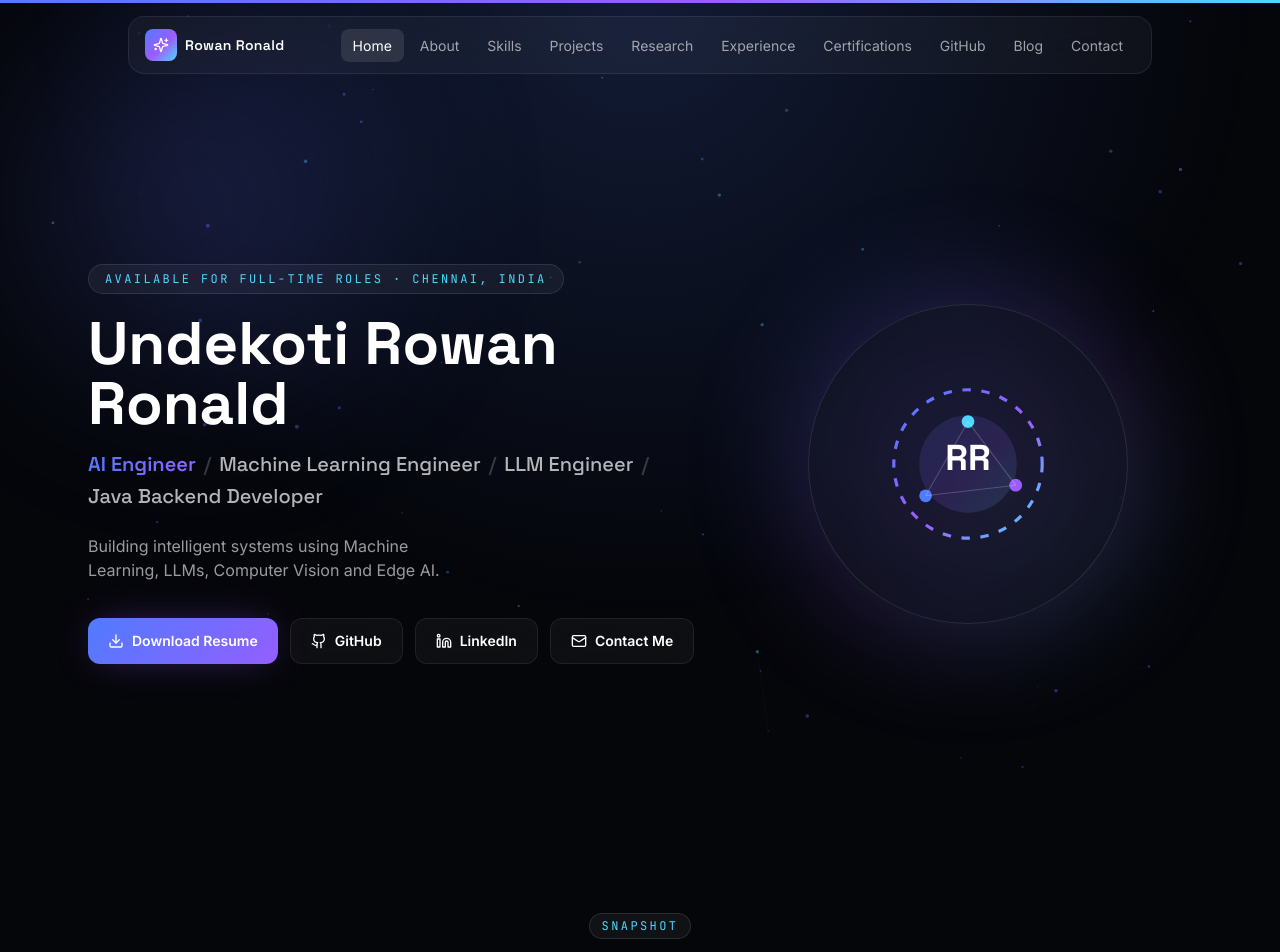
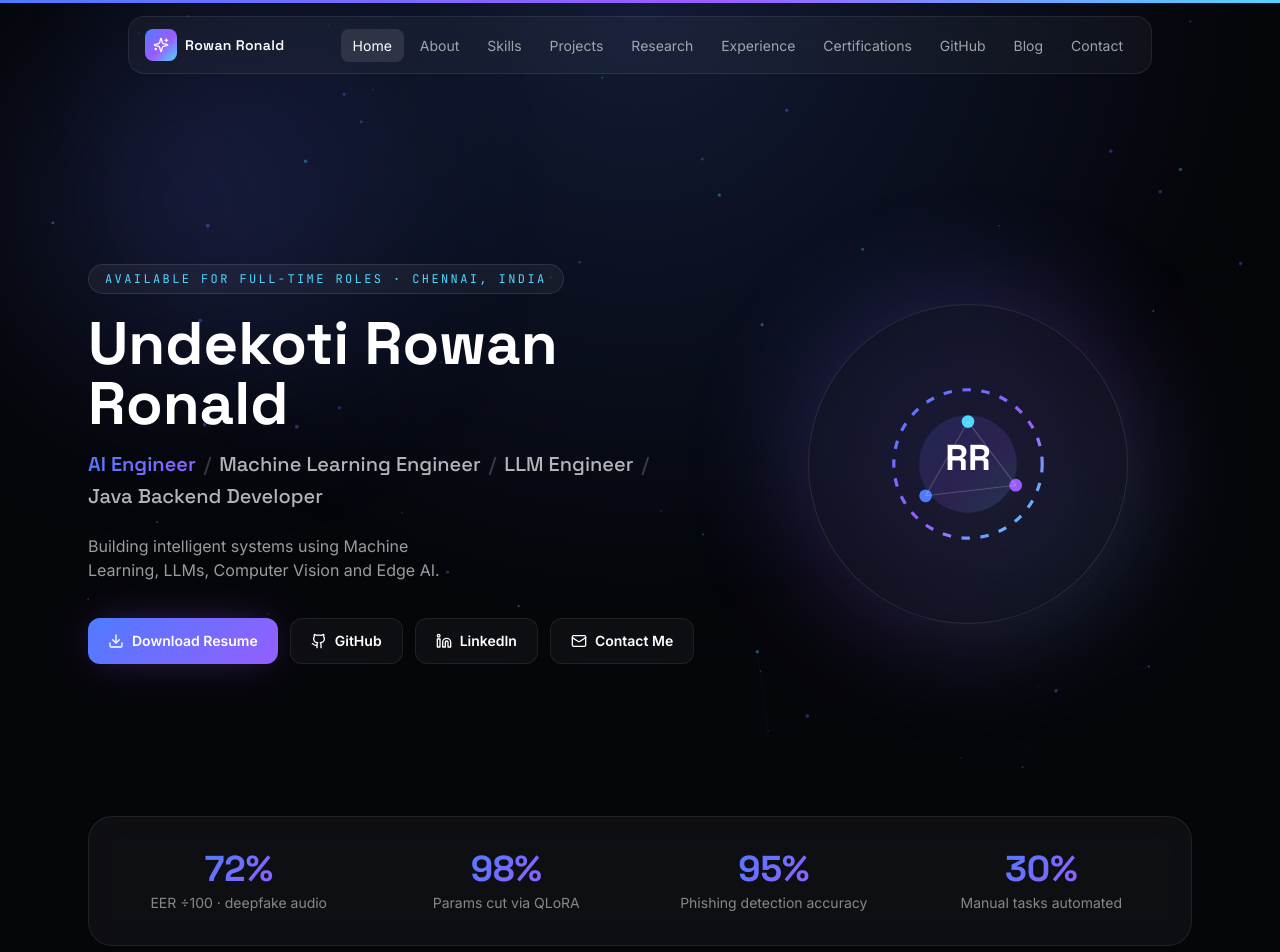
Before and after one commit to Undekoti-Rowan-Ronald/Undekoti-Rowan-Ronald.github.io, a Next.js app: page / in a window 1280 px wide. Shown: the top 952 px of the page. Built offline with nearby package versions, Linux system fonts and the light colour scheme.

Commit message:
third push

```diff
--- a/src/app/layout.tsx
+++ b/src/app/layout.tsx
@@ -26,7 +26,7 @@ export const metadata: Metadata = {
     "Computer Vision",
     "Deepfake Detection",
     "Edge AI",
-    "Java Developer",
+    "Java Backend Developer",
     "SRM Institute of Science and Technology",
   ],
   authors: [{ name: profile.name, url: profile.github }],
--- a/src/app/page.tsx
+++ b/src/app/page.tsx
@@ -157,6 +157,17 @@ export default function HomePage() {
         </div>
       </section>
 
+      {/* IMPACT COUNTERS */}
+      <section className="section !pt-0">
+        <div className="container-narrow">
+          <div className="glass grid grid-cols-2 gap-8 rounded-3xl p-8 sm:grid-cols-4">
+            <AnimatedCounter value={72} suffix="%" label="EER ÷100 · deepfake audio" />
+            <AnimatedCounter value={98} suffix="%" label="Params cut via QLoRA" />
+            <AnimatedCounter value={95} suffix="%" label="Phishing detection accuracy" />
+            <AnimatedCounter value={30} suffix="%" label="Manual tasks automated" />
+          </div>
+        </div>
+      </section>
 
       {/* SNAPSHOT */}
       <section className="section">
```
